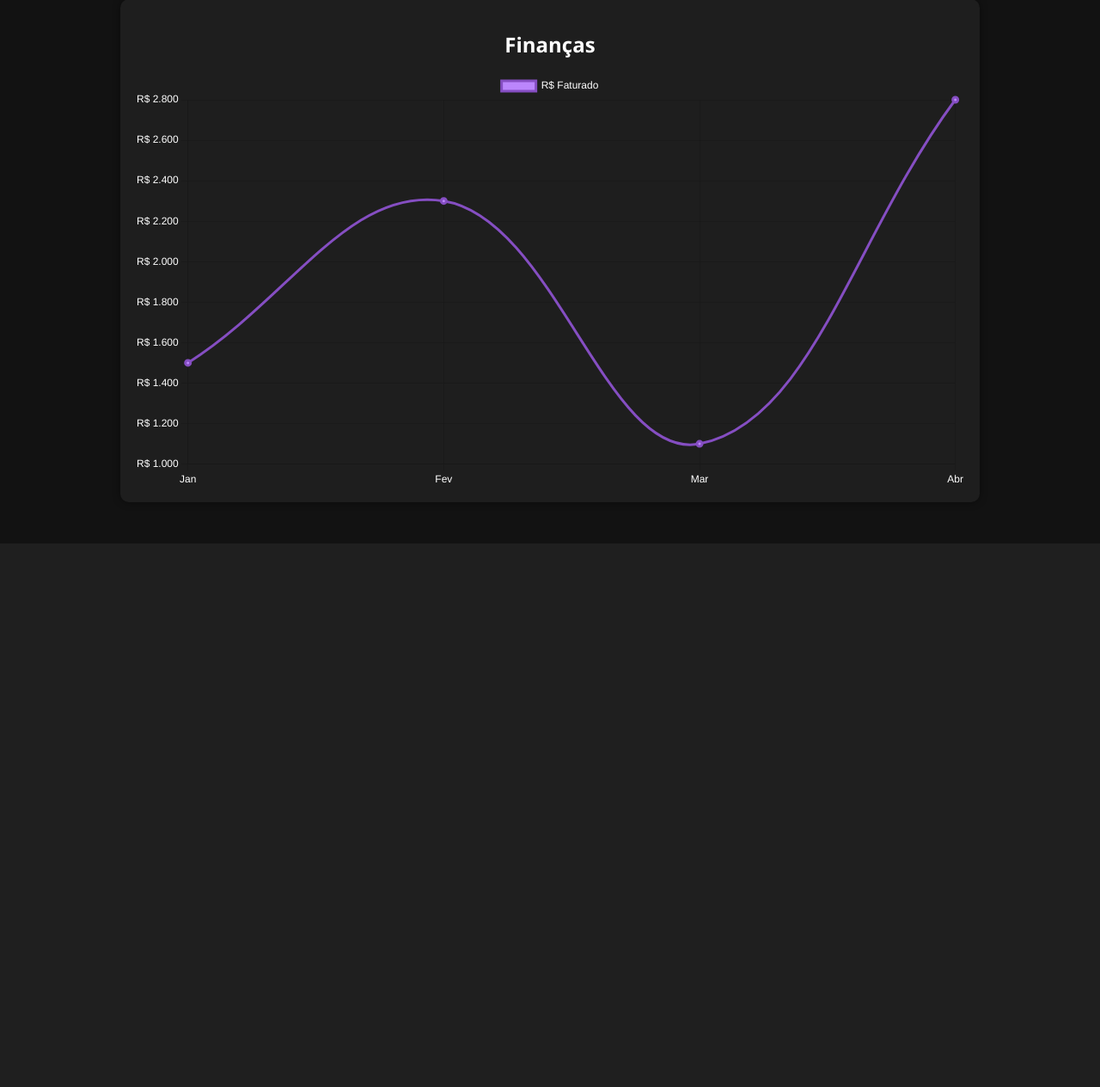
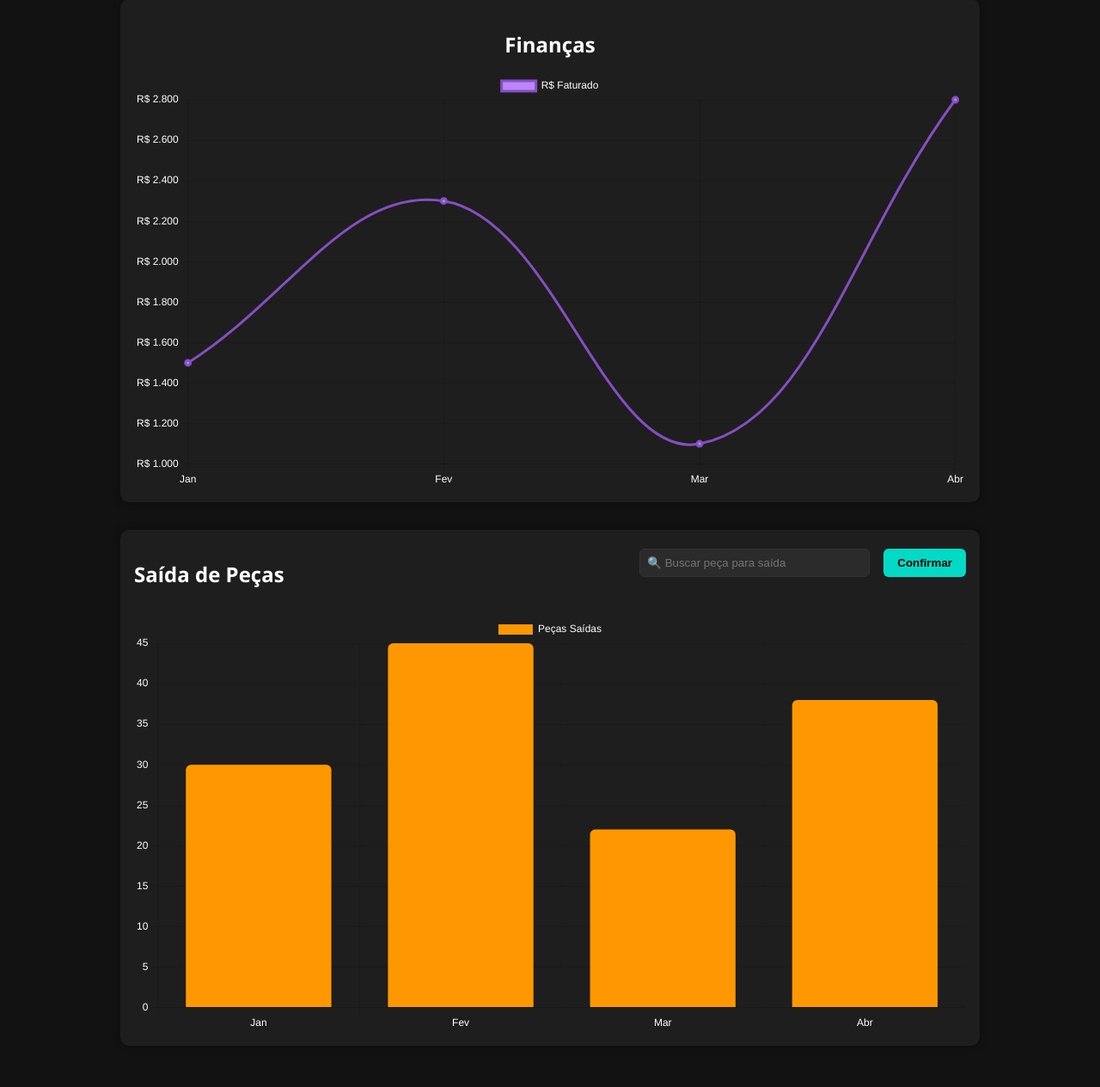
Before and after one commit to buzard1/sa-modelagem, a PHP site: page /relatorio.html in a window 1280 px wide. Shown: the part 877-2141 px from the top of the page at 86% size. Before the commit the page ends 1509 px from the top, so only its background shows below. Run offline with PHP 8.4, Linux system fonts and the light colour scheme.

Commit message:
versao 55
 criei a tabela de saida de peças e seus respectivos filtros

```diff
--- a/css/relatorio.css
+++ b/css/relatorio.css
@@ -74,7 +74,54 @@ body {
   color: #ffffff;
 }
 
+.filtro-pecas {
+  display: flex;
+  justify-content: space-between;
+  align-items: center;
+  margin-bottom: 1rem;
+}
+
+.filtro-pecas select {
+  padding: 0.5rem;
+  border-radius: 6px;
+  border: 1px solid #333;
+  background-color: #2b2b2b;
+  color: #fff;
+  width: 200px;
+}
+
 canvas {
   width: 100%;
   height: 300px;
 }
+
+.busca-peca-topo {
+  display: flex;
+  justify-content: center;
+  gap: 1rem;
+  margin-bottom: 1.5rem;
+}
+
+.busca-peca-topo input {
+  padding: 0.5rem;
+  width: 250px;
+  border-radius: 6px;
+  border: 1px solid #333;
+  background-color: #2b2b2b;
+  color: #fff;
+}
+
+.busca-peca-topo button {
+  padding: 0.5rem 1rem;
+  background-color: #03dac6;
+  border: none;
+  color: #000;
+  font-weight: bold;
+  border-radius: 6px;
+  cursor: pointer;
+  transition: background-color 0.3s ease;
+}
+
+.busca-peca-topo button:hover {
+  background-color: #00bfa5;
+}
--- a/relatorio.html
+++ b/relatorio.html
@@ -16,7 +16,6 @@
       <img src="img/logo.png" alt="Logo do sistema">
     </div>
     <ul class="menu">
-      <ul class="menu">
       <li><a href="dashboard.html">👤 <span>Perfil</span></a></li>
       <li><a href="cadastro-cliente.html">📋 <span>Cadastro Cliente</span></a></li>
       <li><a href="cadastro-ordem_serv.html">🛠️ <span>Cadastro de <br>Ordem de Serviço</span></a></li>
@@ -29,6 +28,7 @@
       <li><a href="login.html">🚪 <span>Sair</span></a></li>
     </ul>
   </nav>
+
   <div class="container">
     <h1>📊 Relatórios</h1>
 
@@ -73,14 +73,41 @@
         <h2>Finanças</h2>
         <canvas id="graficoFinancas"></canvas>
       </div>
+      <div class="grafico-box">
+        <div class="filtro-pecas">
+          <h2>Saída de Peças</h2>
+          <div class="busca-peca-topo">
+            <input list="listaPecas" id="pecaSelecionada" oninput="filtrarPorPeca()" placeholder="🔍 Buscar peça para saída">
+            <button onclick="confirmarBuscaPeca()">Confirmar</button>
           </div>
-
+          <datalist id="listaPecas">
+            <option value="todas">Todas as Peças</option>
+            <option value="processador">Processador</option>
+            <option value="memoria">Memória RAM</option>
+            <option value="placa_mae">Placa Mãe</option>
+            <option value="hd">HD/SSD</option>
+            <option value="fonte">Fonte</option>
+            <option value="gabinete">Gabinete</option>
+          </datalist>
+        </div>
+        <canvas id="graficoSaidaPecas"></canvas>
+      </div>
+    </div>
   </div>
 
   <script>
-    const chartPedidos = new Chart(
-      document.getElementById('graficoPedidos'),
-      {
+    // Dados fictícios para as peças
+    const dadosPecas = {
+      todas: [30, 45, 22, 38],
+      processador: [5, 8, 3, 7],
+      memoria: [8, 12, 5, 10],
+      placa_mae: [4, 6, 3, 5],
+      hd: [7, 10, 6, 8],
+      fonte: [3, 5, 2, 4],
+      gabinete: [3, 4, 3, 4]
+    };
+
+    const chartPedidos = new Chart(document.getElementById('graficoPedidos'), {
       type: 'bar',
       data: {
         labels: ['Jan', 'Fev', 'Mar', 'Abr'],
@@ -99,12 +126,9 @@
           y: { ticks: { color: '#fff' } }
         }
       }
-      }
-    );
+    });
 
-    const chartFinancas = new Chart(
-      document.getElementById('graficoFinancas'),
-      {
+    const chartFinancas = new Chart(document.getElementById('graficoFinancas'), {
       type: 'line',
       data: {
         labels: ['Jan', 'Fev', 'Mar', 'Abr'],
@@ -112,8 +136,8 @@
           label: 'R$ Faturado',
           data: [1500, 2300, 1100, 2800],
           backgroundColor: '#bb86fc',
-            borderColor: '#854ec2', // mesma cor da legenda, mas visível
-            borderWidth: 3,         // aumenta a espessura da linha
+          borderColor: '#854ec2',
+          borderWidth: 3,
           tension: 0.4,
           fill: false
         }]
@@ -133,8 +157,58 @@
           }
         }
       }
+    });
+
+    const chartSaidaPecas = new Chart(document.getElementById('graficoSaidaPecas'), {
+      type: 'bar',
+      data: {
+        labels: ['Jan', 'Fev', 'Mar', 'Abr'],
+        datasets: [{
+          label: 'Peças Saídas',
+          data: dadosPecas.todas,
+          backgroundColor: '#ff9800',
+          borderRadius: 6
+        }]
+      },
+      options: {
+        responsive: true,
+        plugins: { legend: { labels: { color: '#fff' } } },
+        scales: {
+          x: { ticks: { color: '#fff' } },
+          y: { ticks: { color: '#fff' } }
         }
-    );
+      }
+    });
+
+    function filtrarPorPeca() {
+      const valorDigitado = document.getElementById('pecaSelecionada').value.toLowerCase().replace(/\s/g, '_');
+      const nomeExibido = document.getElementById('pecaSelecionada').value;
+
+      const chavePeca = Object.keys(dadosPecas).includes(valorDigitado) ? valorDigitado : 'todas';
+
+      // Atualiza os dados do gráfico de saída de peças com base na peça selecionada
+      const dias = chartSaidaPecas.data.labels; // Obtém os dias filtrados
+      const saidaPecas = dias.map(() => Math.floor(Math.random() * 15 + 5)); // Gera novos dados para cada dia
+      dadosPecas.todas = saidaPecas; // Atualiza os dados de saída de peças
+
+      chartSaidaPecas.data.datasets[0].data = dadosPecas[chavePeca]; // Atualiza os dados do gráfico
+      chartSaidaPecas.data.datasets[0].label = chavePeca === 'todas' ? 'Peças Saídas' : `Saída de ${nomeExibido}`;
+      chartSaidaPecas.update(); // Atualiza o gráfico
+    }
+
+    function confirmarBuscaPeca() {
+      const valorDigitado = document.getElementById('pecaSelecionada').value.toLowerCase().replace(/\s/g, '_');
+      const datalist = Array.from(document.querySelectorAll('#listaPecas option')).map(opt => opt.value.toLowerCase().replace(/\s/g, '_'));
+
+      if (!datalist.includes(valorDigitado)) {
+        alert('⚠️ Peça inválida! Por favor selecione uma peça da lista.');
+        return;
+      }
+
+      document.getElementById('pecaSelecionada').value = document.querySelector(`#listaPecas option[value="${valorDigitado.replace(/_/g, ' ')}"]`)?.value || 'todas';
+
+      filtrarPorPeca();
+    }
 
     function filtrarRelatorio() {
       const dataInicio = document.getElementById('dataInicio').value;
@@ -142,62 +216,75 @@
       const mes = document.getElementById('mes').value;
       const ano = document.getElementById('ano').value;
 
-  // Filtro por intervalo de datas
-  if (dataInicio && dataFim && !mes) {
+      let dias = [];
+      let pedidos = [];
+      let faturamento = [];
+      let saidaPecas = [];
+
+      if (dataInicio && dataFim) {
         if (dataInicio > dataFim) {
           alert('⚠️ A data de início não pode ser maior que a data de fim.');
           return;
         }
 
-    const dias = gerarDiasEntreDatas(dataInicio, dataFim);
-    const pedidos = dias.map(() => Math.floor(Math.random() * 10 + 1));
-    const faturamento = dias.map(() => Math.floor(Math.random() * 1500 + 500));
+        dias = gerarDiasEntreDatas(dataInicio, dataFim);
+        pedidos = dias.map(() => Math.floor(Math.random() * 10 + 1));
+        faturamento = dias.map(() => Math.floor(Math.random() * 1500 + 500));
+        saidaPecas = dias.map(() => Math.floor(Math.random() * 15 + 5));
+        dadosPecas.todas = saidaPecas;
 
         alert(`📌 Filtro aplicado de ${dataInicio} até ${dataFim}`);
-    atualizarGraficos(dias, pedidos, faturamento);
-
-  // Filtro por mês e ano específicos
       } else if (mes && ano) {
         const mesInt = parseInt(mes);
         const diasNoMes = new Date(ano, mesInt, 0).getDate();
         const nomeMes = document.querySelector(`#mes option[value="${mes}"]`).textContent;
 
-    const diasDoMes = Array.from({ length: diasNoMes }, (_, i) => {
+        dias = Array.from({ length: diasNoMes }, (_, i) => {
           const dia = (i + 1).toString().padStart(2, '0');
           return `${dia}/${mes.padStart(2, '0')}`;
         });
 
-    const pedidos = diasDoMes.map(() => Math.floor(Math.random() * 10 + 1));
-    const faturamento = diasDoMes.map(() => Math.floor(Math.random() * 1500 + 500));
+        pedidos = dias.map(() => Math.floor(Math.random() * 10 + 1));
+        faturamento = dias.map(() => Math.floor(Math.random() * 1500 + 500));
+        saidaPecas = dias.map(() => Math.floor(Math.random() * 15 + 5));
+        dadosPecas.todas = saidaPecas;
 
         alert(`📌 Filtro aplicado para ${nomeMes}/${ano}`);
-    atualizarGraficos(diasDoMes, pedidos, faturamento);
-
-  // Filtro por ano inteiro (quando mês = "")
       } else if (!mes && ano) {
         const nomesMeses = ['Jan', 'Fev', 'Mar', 'Abr', 'Mai', 'Jun', 'Jul', 'Ago', 'Set', 'Out', 'Nov', 'Dez'];
 
-    const pedidosPorMes = Array.from({ length: 12 }, () => Math.floor(Math.random() * 100 + 50));
-    const faturamentoPorMes = Array.from({ length: 12 }, () => Math.floor(Math.random() * 15000 + 5000));
+        pedidos = Array.from({ length: 12 }, () => Math.floor(Math.random() * 100 + 50));
+        faturamento = Array.from({ length: 12 }, () => Math.floor(Math.random() * 15000 + 5000));
+        saidaPecas = Array.from({ length: 12 }, () => Math.floor(Math.random() * 150 + 30));
+        dadosPecas.todas = saidaPecas;
 
         alert(`📌 Filtro aplicado para o ano de ${ano}`);
-    atualizarGraficos(nomesMeses, pedidosPorMes, faturamentoPorMes);
-
+        dias = nomesMeses;
       } else {
         alert('⚠️ Preencha intervalo de datas ou selecione mês e/ou ano.');
-  }
+        return;
       }
 
+      atualizarGraficos(dias, pedidos, faturamento);
+      filtrarPorPeca();
+    }
 
     function limparFiltros() {
       document.getElementById('dataInicio').value = '';
       document.getElementById('dataFim').value = '';
       document.getElementById('mes').value = '';
       document.getElementById('ano').value = '2025';
+      document.getElementById('pecaSelecionada').value = 'todas';
 
-      atualizarGraficos(['Jan', 'Fev', 'Mar', 'Abr'],
+      dadosPecas.todas = [30, 45, 22, 38];
+
+      atualizarGraficos(
+        ['Jan', 'Fev', 'Mar', 'Abr'],
         [15, 20, 10, 25],
-                        [1500, 2300, 1100, 2800]);
+        [1500, 2300, 1100, 2800]
+      );
+
+      filtrarPorPeca();
     }
 
     function atualizarGraficos(labels, dadosPedidos, dadosFinancas) {
@@ -208,6 +295,11 @@
       chartFinancas.data.labels = labels;
       chartFinancas.data.datasets[0].data = dadosFinancas;
       chartFinancas.update();
+
+      // Atualiza o gráfico de saída de peças com base nos dados filtrados
+      chartSaidaPecas.data.labels = labels;
+      chartSaidaPecas.data.datasets[0].data = dadosPecas.todas;
+      chartSaidaPecas.update();
     }
 
     function gerarDiasEntreDatas(inicio, fim) {
@@ -225,7 +317,7 @@
       return dias;
     }
   </script>
-  <!-- Script: ativa o menu da página atual -->
+
   <script>
     const links = document.querySelectorAll('.sidebar .menu li a');
     const currentPage = window.location.pathname.split('/').pop();
@@ -235,7 +327,6 @@
         link.classList.add('active');
       }
     });
-
   </script>
 </body>
 </html>
```
Lines whose indentation alone changed are shown as unchanged.
